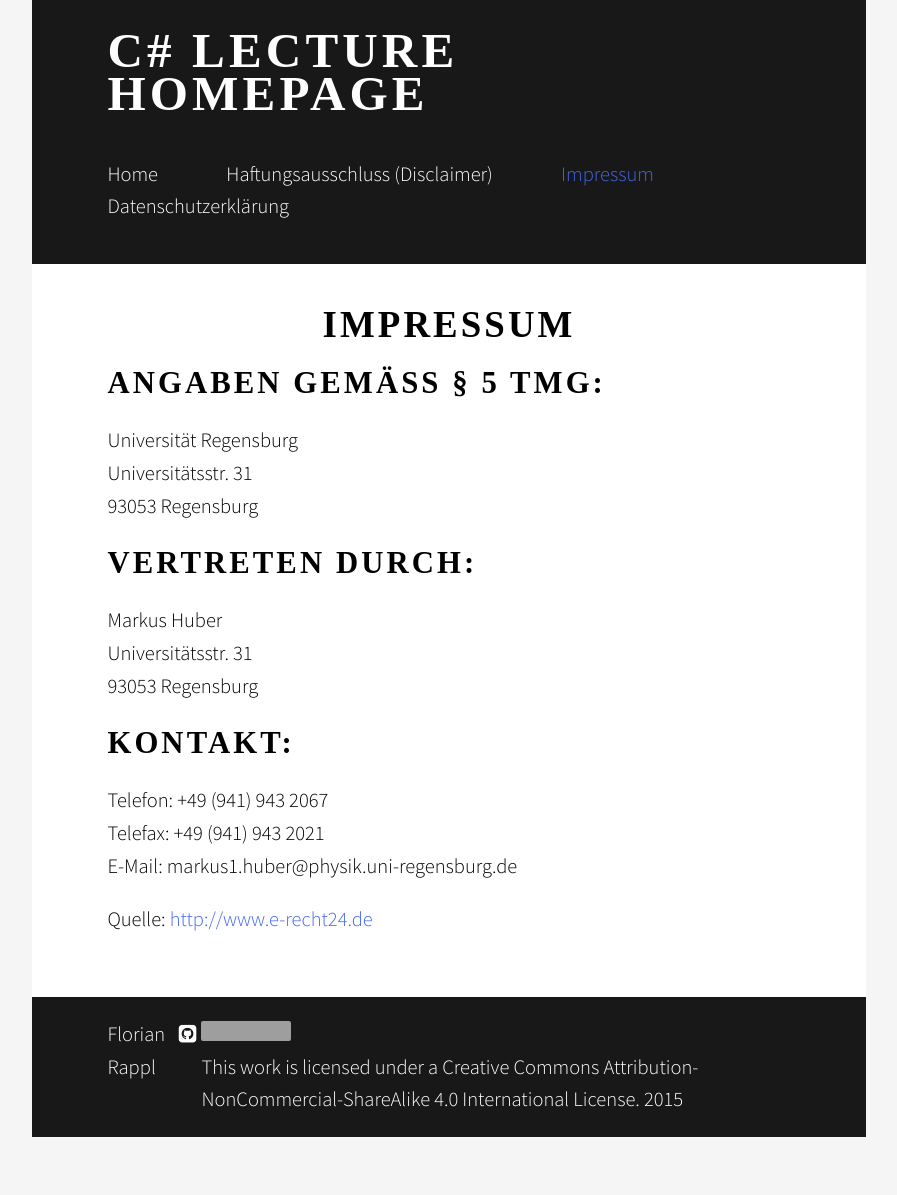
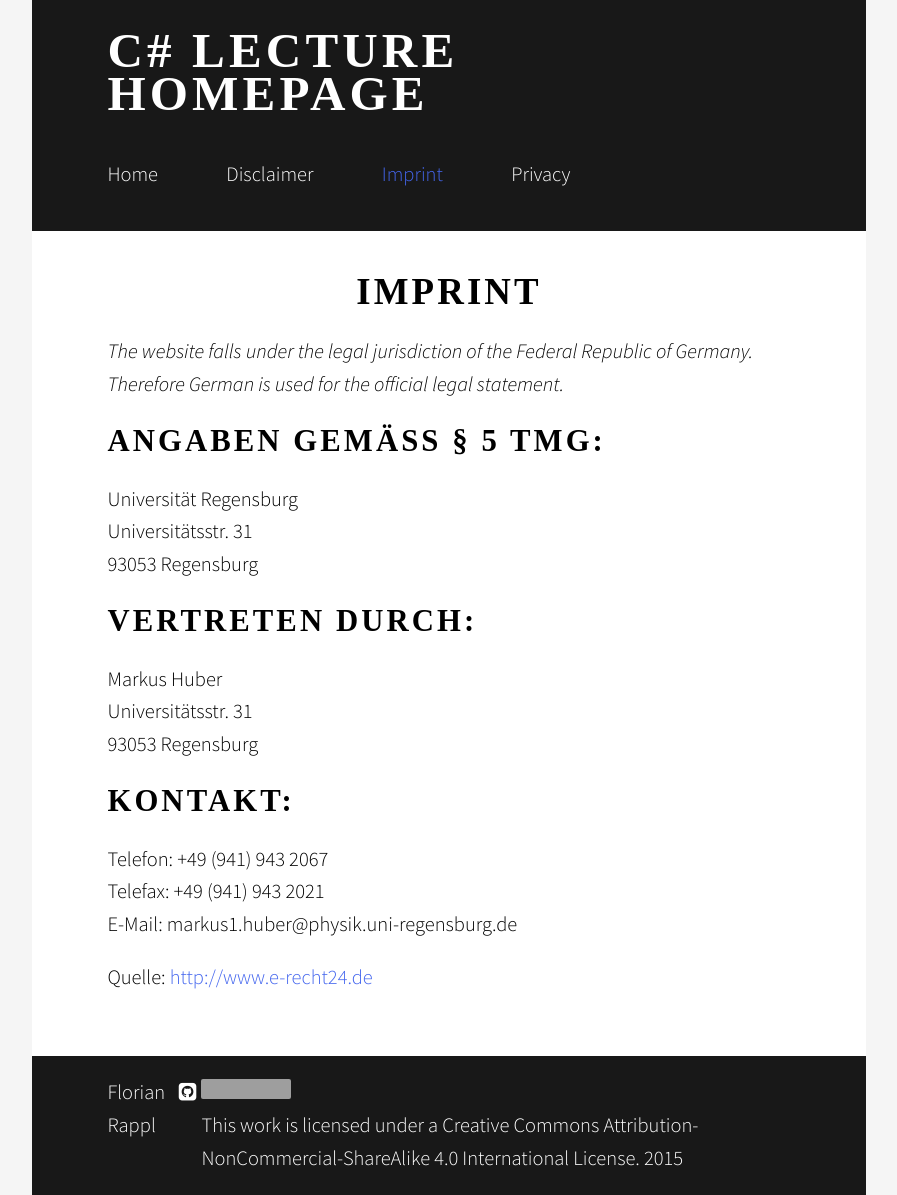
Before and after one commit to CSharpLecture/csharplecture.github.io, a Jekyll site: the page built from imprint.md, in a window 1280 px wide. Shown: the whole page, without its empty margins (191-1088 px from the left). Built offline with Jekyll 4.4.1, drawn with Linux system fonts in a browser that asks for light colours; nearby versions of some CDN libraries; some web fonts are replaced; before the commit the page ends 1137 px from its top, so only the background shows below that; grey boxes are pictures that could not be loaded.

Commit message:
Changed title to english, added statement about language

```diff
--- a/imprint.md
+++ b/imprint.md
@@ -1,7 +1,9 @@
 ---
-title: Impressum
+title: Imprint
 layout: default
 ---
+
+*The website falls under the legal jurisdiction of the Federal Republic of Germany. Therefore German is used for the official legal statement.*
 
 ## Angaben gemäß § 5 TMG:
 
```
Also changed, not shown: disclaimer.md (+3 -1 lines), privacy.md (+3 -1 lines).
